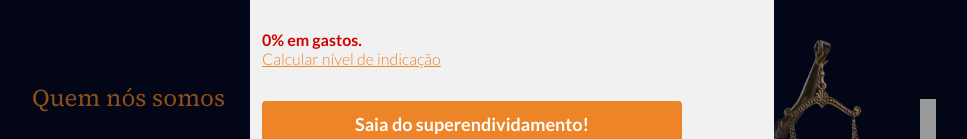
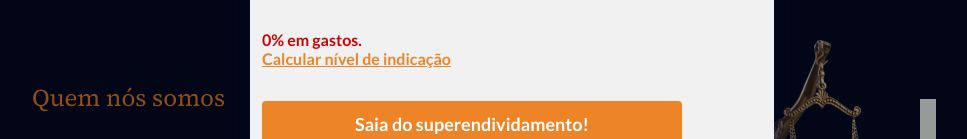
Before and after one commit to leafartech/vincita, a Next.js app: page / in a window 1280 px wide. Both pictures are taken after a click on the button "Quero sair do superendividamento agora!". Shown: the part 3134-3273 px from the top of the page, without its empty margins (128-1095 px from the left). Built offline with nearby package versions, Linux system fonts and the light colour scheme.

Commit message:
Update index.js

```diff
--- a/src/components/Modal/index.js
+++ b/src/components/Modal/index.js
@@ -77,7 +77,7 @@ export default function Modal({ modalState, modalChange }) {
                             <p className={ styles['alert'] }>{indicacao}% em gastos.</p>
                             <h5>{indicacaoMessage}</h5>
                         </>
-                        <span onClick={e => calculate(e)} style={{ fontFamily: 'Lato, sans-serif', color: 'var(--main-color)', textDecoration: 'underline'}}>Calcular nível de indicação</span>
+                        <span onClick={e => calculate(e)} style={{ fontFamily: 'Lato, sans-serif', color: 'var(--main-color)', textDecoration: 'underline', fontWeight: 'bold'}}>Calcular nível de indicação</span>
                     </div>
                     <Button modalChange={e => modalChange(e)} path="/#formulario" link={true} alert={ animation ? true : false}>Saia do superendividamento!</Button>
                     <div className={ styles.bottom }>
```
